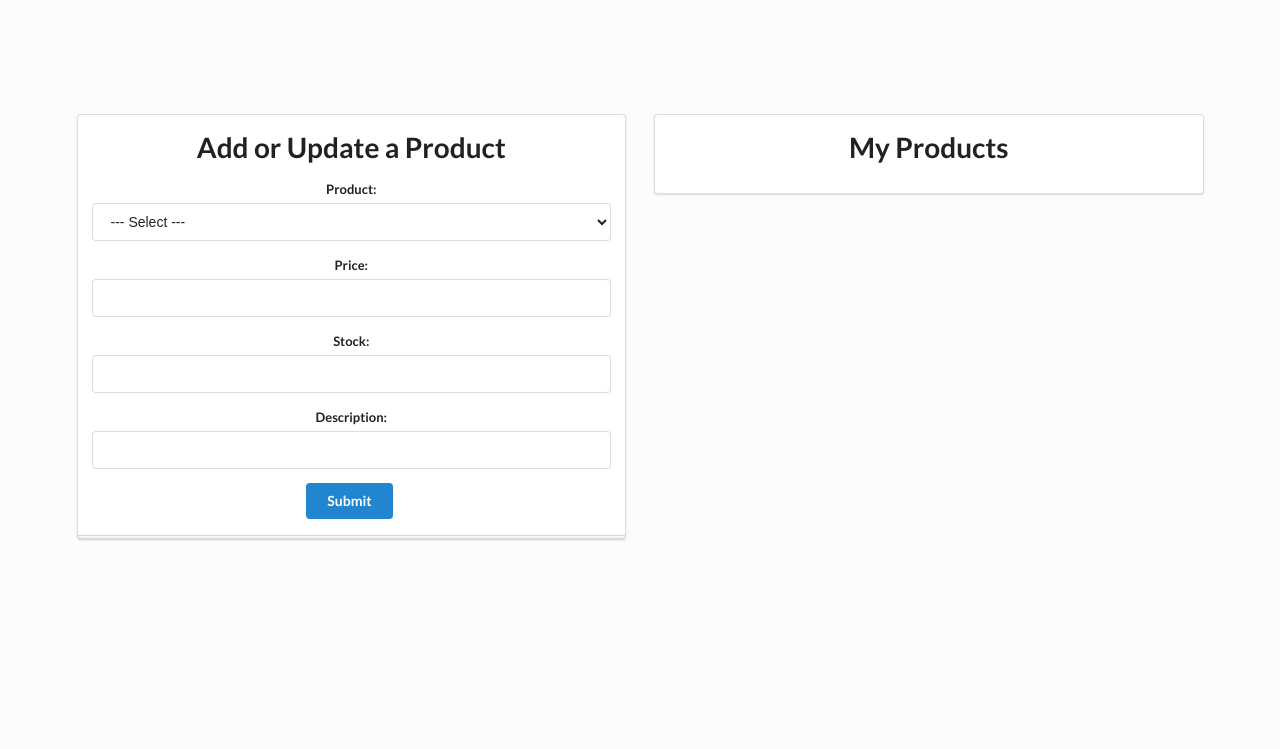
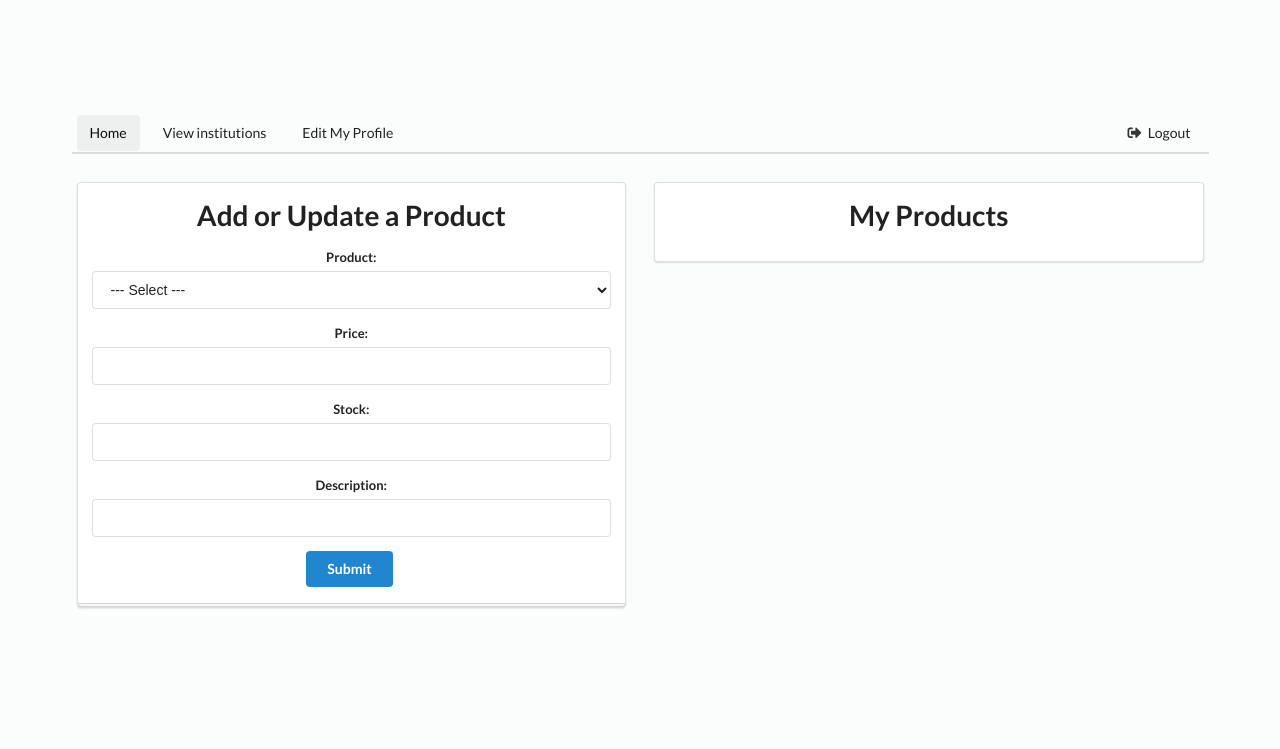
Before and after one commit to gabrielchase/CS-165-Medical-Center-Manager, a Django app: page /dashboard/products/ in a window 1280 px wide. Shown: the part 101-850 px from the top of the page. Run offline with Django 3.2, Linux system fonts and the light colour scheme; the visitor is signed in with stand-in values (Sample User, id 1); data that the repository does not hold is empty; parts of the project's set-up code (start-up, migrations or seed data) failed here and were passed over; some libraries are stand-ins or nearby versions.

Commit message:
Menu for services and product

```diff
--- a/src/templates/dashboard/admin_products.html
+++ b/src/templates/dashboard/admin_products.html
@@ -3,6 +3,21 @@
 {% block content %}
 
 <div class="ui grid container center aligned" style="margin-top: 100px">
+    <div class="sixteen wide column">
+        <div class="row">
+            <div class="ui secondary menu" style="border-bottom: 2px solid rgba(34, 36, 38, 0.15);" >
+                <a class="active item" href={% url 'dashboard:home' %}>Home</a>
+                <a class="item" href={% url 'dashboard:institution-list' %}>View institutions</a>
+                <a class="item" href={% url 'users:update' %}>Edit My Profile</a>
+
+                <div class="right secondary menu">
+                    <a class="ui item" href={% url 'logout' %}> <i class="sign out icon"></i> Logout</a>
+                </div>
+            </div>
+        </div>
+    </div>
+</div>
+<div class="ui grid container center aligned">
     <div class="two column row">
         <div class="column">
             <div class="ui stacked segment">
--- a/src/templates/dashboard/home.html
+++ b/src/templates/dashboard/home.html
@@ -88,7 +88,7 @@
 								{% endfor %}
 							</ul>
 							{% else %}
-							<p>No services yet.</p>
+							<p>No products yet.</p>
 							{% endif %}
 							<a href="{% url 'dashboard:products' %}">Manage Products</a>
 
```
Also changed, not shown: src/templates/dashboard/admin_services.html (+15 -0 lines).
